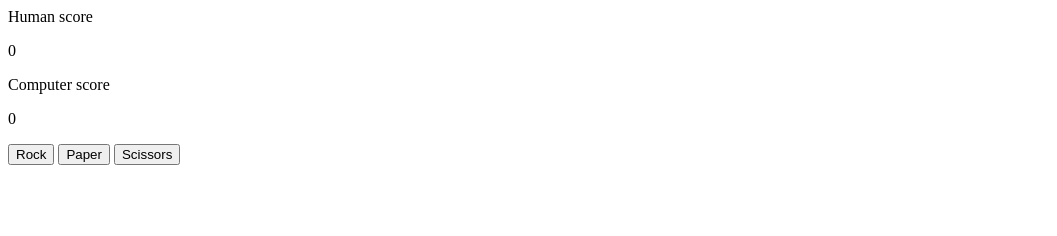
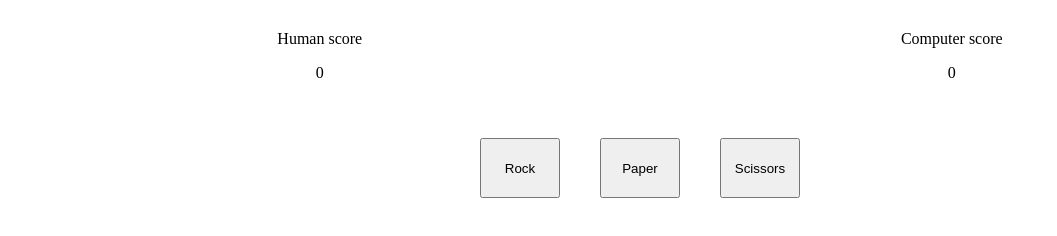
Before and after one commit to ChopChopDevBoy/Rock_Paper_Scissors_Project, a plain HTML site: page index.html in a window 1280 px wide. Shown: the whole page, without its empty margins (0-1057 px from the left). Drawn offline with Linux system fonts and the light colour scheme.

Commit message:
add
added basic css.

```diff
--- a/index.html
+++ b/index.html
@@ -4,19 +4,31 @@
     <meta charset="UTF-8">
     <meta name="viewport" content="width=device-width, initial-scale=1.0">
     <title>Document</title>
-
+    <link rel="stylesheet" href="styles.css">
 </head>
 <body>
 
     <div id="Scoreboard">
 
-        <div>Human score <p id="HumanScore">0</p></div>
-        <div>Computer score <p id="ComputerScore">0</p></div>
+        <div id="left">
 
+            <div>Human score</div>
+
+            <p id="HumanScore">0</p>
+
+        </div>
+
+        <div id="right">
+
+            Computer score
+
+            <p id="ComputerScore">0</p>
+
+        </div>
 
     </div>
 
-    <div>
+    <div id="buttons">
 
         <button id="Rock">Rock</button>
         <button id="Paper">Paper</button>
@@ -27,7 +39,9 @@
     <div id="Results">
     </div>
 
-    <button id="PlayAgain" style="opacity: 0;">Play Again</button>
+    <div id="centerDiv">
+        <button id="PlayAgain" style="opacity:0">Play Again</button>
+    </div>
 
     <script src="java.js"></script>
 
--- /dev/null
+++ b/styles.css
@@ -0,0 +1,58 @@
+
+
+#Scoreboard {
+
+    margin-top: 30px;
+    display: flex;
+    justify-content: space-around;
+
+}
+
+#buttons {
+
+    margin-top: 40px;
+    display: flex;
+    justify-content: center;
+    gap: 40px;
+    height: 60px;
+
+}
+
+#Results {
+
+    text-align: center;
+    margin-top: 40px;
+
+}
+
+#centerDiv {
+
+    display: flex;
+    justify-content: center;
+    margin-top: 40px;
+
+}
+
+#left {
+
+    display: flex;
+    flex-direction: column;
+    align-items: center;
+
+}
+
+#right {
+
+    display: flex;
+    flex-direction: column;
+    align-items: center;
+
+}
+
+#Rock,
+#Paper,
+#Scissors {
+
+    width: 80px;
+
+}
```
